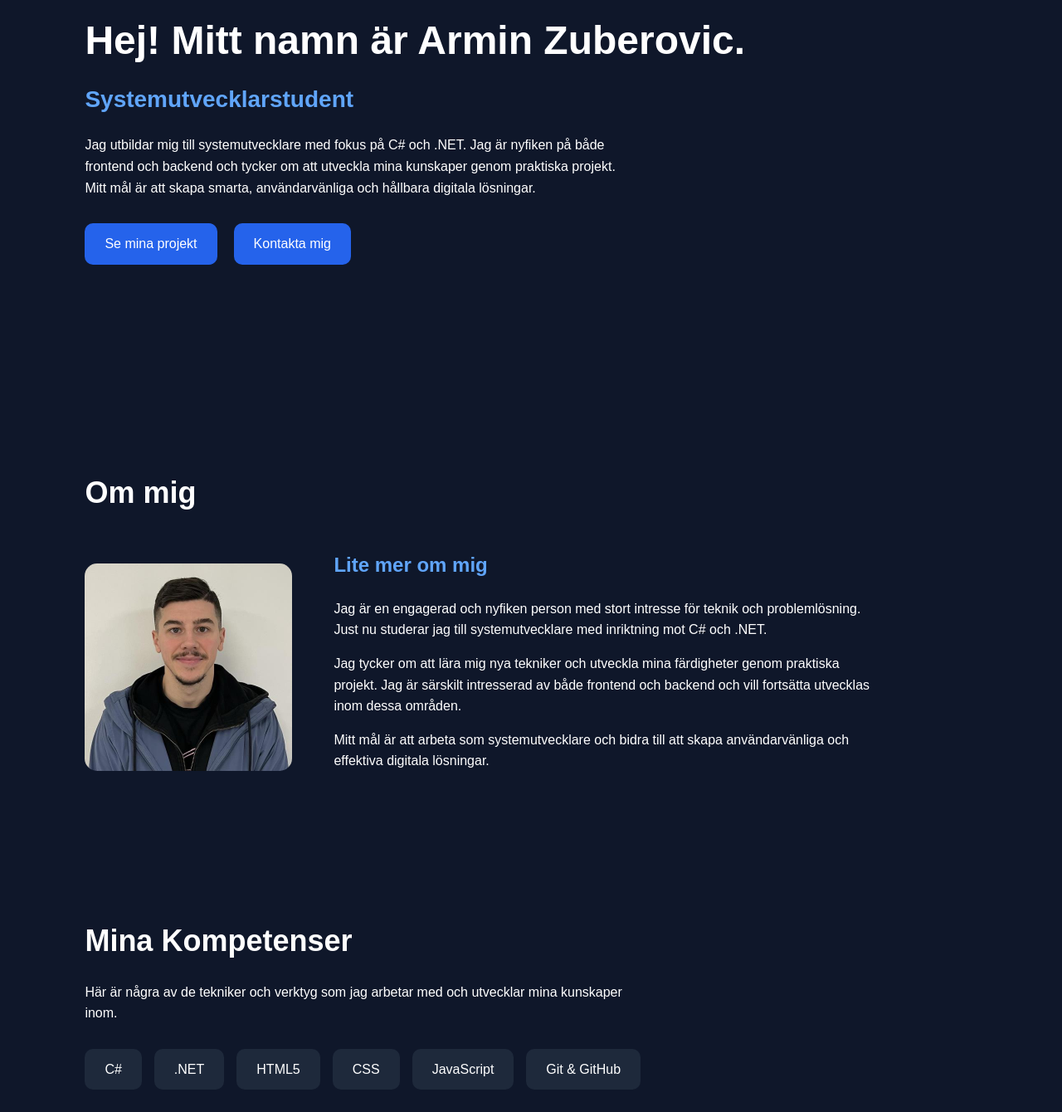
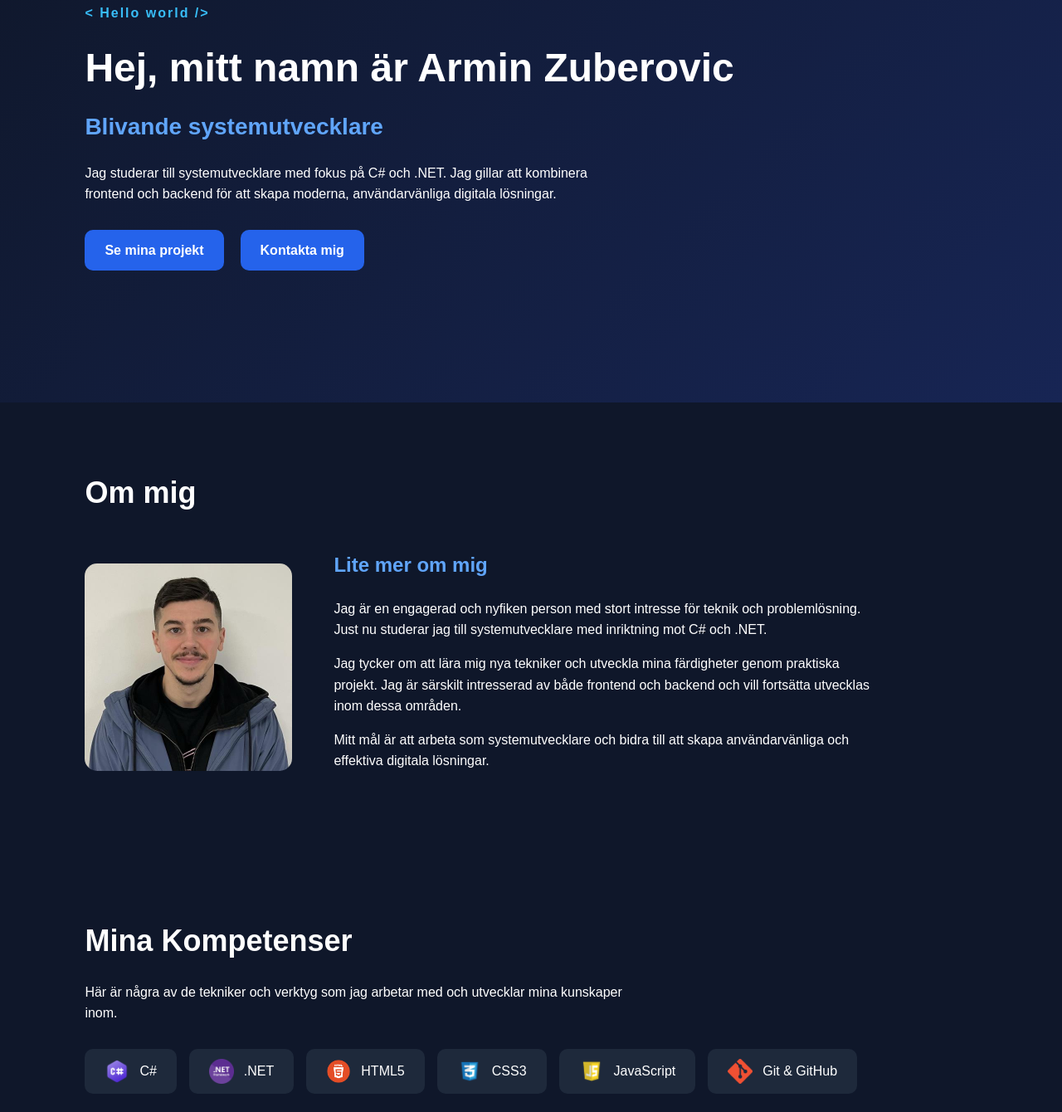
Before and after one commit to ArminZ23/Min-Portfolio, a plain HTML site: page index.html in a window 1280 px wide. Shown: the part 240-1580 px from the top of the page at 83% size. Drawn offline with Linux system fonts and the light colour scheme.

Commit message:
Lagt till bilder, samt ändringar av strukturen på html och css.

```diff
--- a/index.html
+++ b/index.html
@@ -27,21 +27,22 @@
     <main>
       <!-- Hero: Presentation på startsidan-->
       <section id="hem" class="hero">
-        <!-- Huvudrubrik och introduktion -->
-        <h1>Hej! Mitt namn är Armin Zuberovic.</h1>
-        <h2>Systemutvecklarstudent</h2>
-        <!-- Kort presentation -->
+        <!-- Behållare för Hero-sektionens innehåll -->
+        <div class="hero-container">
+          <p class="hero-tag">&lt; Hello world /&gt;</p>
+          <h1>Hej, mitt namn är Armin Zuberovic</h1>
+          <h2>Blivande systemutvecklare</h2>
           <p>
-          Jag utbildar mig till systemutvecklare med fokus på C# och .NET. Jag
-          är nyfiken på både frontend och backend och tycker om att utveckla
-          mina kunskaper genom praktiska projekt. Mitt mål är att skapa smarta,
-          användarvänliga och hållbara digitala lösningar.
+            Jag studerar till systemutvecklare med fokus på C# och .NET. Jag
+            gillar att kombinera frontend och backend för att skapa moderna,
+            användarvänliga digitala lösningar.
           </p>
 
           <!-- Länkar till projekt och kontakt -->
           <div class="hero-buttons">
             <a href="#projekt">Se mina projekt</a>
             <a href="#kontakt">Kontakta mig</a>
+          </div>
         </div>
       </section>
       <!-- Om mig sektion -->
@@ -84,12 +85,15 @@
         </p>
         <!-- Lista med tekniska kompetenser -->
         <ul class="skills-list">
-          <li>C#</li>
-          <li>.NET</li>
-          <li>HTML5</li>
-          <li>CSS</li>
-          <li>JavaScript</li>
-          <li>Git &amp; GitHub</li>
+          <li><img src="images/csharp.png" alt="" />C#</li>
+          <li><img src="images/dotnet.png" alt="" />.NET</li>
+          <li><img src="images/html5.png" alt="" />HTML5</li>
+          <li><img src="images/css3.png" alt="" />CSS3</li>
+          <li><img src="images/JavaScript.png" alt="" />JavaScript</li>
+          <li>
+            <img src="images/git.png" alt="" />
+            Git &amp; GitHub
+          </li>
         </ul>
       </section>
       <!-- Projekt: Visar mina tidigare och pågående projekt -->
--- a/style.css
+++ b/style.css
@@ -50,9 +50,25 @@ nav ul a:hover {
 .hero {
   min-height: 80vh;
   display: flex;
-  flex-direction: column;
-  justify-content: center;
+  align-items: center;
   padding: 60px 8%;
+  background: linear-gradient(135deg, #0f172a, #172554);
+}
+
+/* Behållare för Hero-innehållet */
+.hero-container {
+  max-width: 1100px;
+  width: 100%;
+  margin: 0 auto;
+}
+
+/* Kodinspirerad introduktion */
+.hero .hero-tag {
+  color: #38bdf8;
+  font-size: 16px;
+  font-weight: bold;
+  letter-spacing: 2px;
+  margin-bottom: 15px;
 }
 
 /* Huvudrubrik */
@@ -89,6 +105,8 @@ nav ul a:hover {
   color: #ffffff;
   text-decoration: none;
   border-radius: 10px;
+  font-weight: bold;
+  transition: background-color 0.3s ease;
 }
 
 /* Effekt när muspekaren är över knapparna */
@@ -164,8 +182,18 @@ nav ul a:hover {
   list-style: none;
 }
 
+/* Anpassa storleken på kompetensbilderna */
+.skills-list img {
+  width: 30px;
+  height: 30px;
+  object-fit: contain;
+}
+
 /* Varje kompetens */
 .skills-list li {
+  display: flex;
+  align-items: center;
+  gap: 12px;
   background-color: #1e293b;
   padding: 12px 24px;
   border-radius: 10px;
@@ -200,6 +228,12 @@ nav ul a:hover {
   background-color: #1e293b;
   padding: 30px;
   border-radius: 15px;
+  transition: transform 0.3s ease;
+}
+
+/* Lyft projektkortet när muspekaren är över */
+.project-card:hover {
+  transform: translateY(-5px);
 }
 
 /* Projekttitel */
@@ -382,4 +416,10 @@ html {
   .contact h2 {
     font-size: 28px;
   }
+
+  /* Anpassa knapparna på mindre skärm */
+  .hero-buttons {
+    flex-wrap: wrap;
+    gap: 12px;
+  }
 }
```
Also changed, not shown: images/JavaScript.png (added), images/csharp.png (added), images/css3.png (added), images/dotnet.png (added), images/git.png (added), images/html5.png (added). Lines whose indentation alone changed are shown as unchanged.
